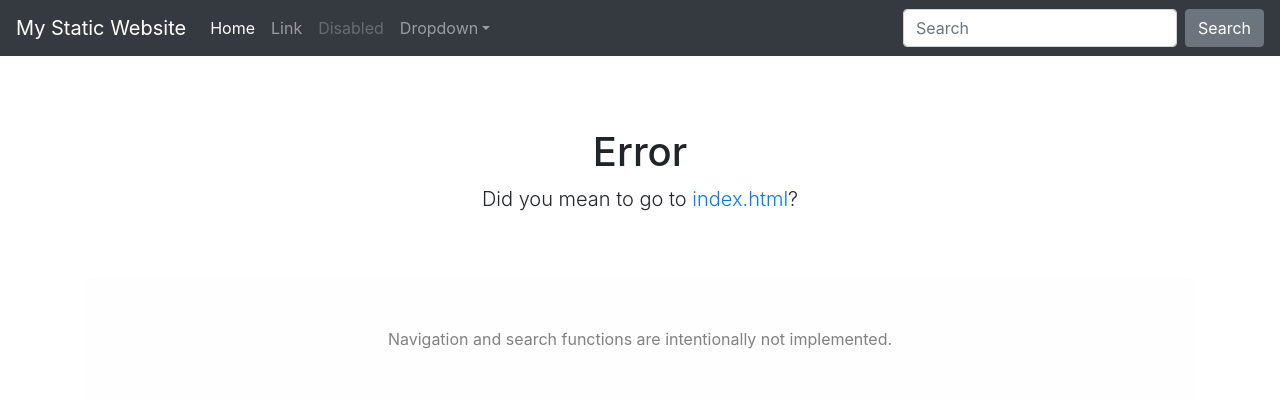
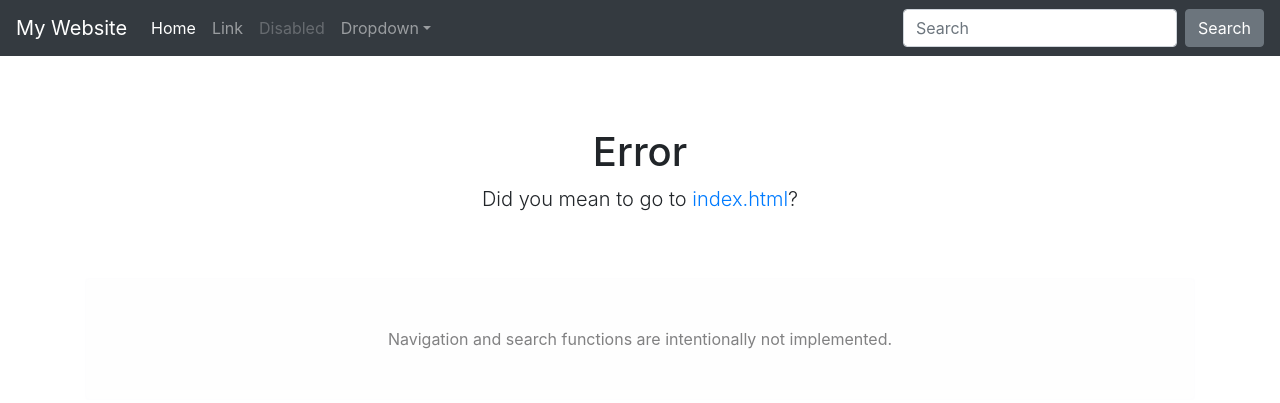
Before and after one commit to dbhogle/MygitRepo, a plain HTML site: page error.html in a window 1280 px wide. Drawn offline with nearby package versions, Linux system fonts and the light colour scheme.

Commit message:
Update error.html

```diff
--- a/error.html
+++ b/error.html
@@ -39,7 +39,7 @@
 
 <body>
   <nav class="navbar navbar-expand-md navbar-dark bg-dark fixed-top">
-    <a class="navbar-brand" href="#">My Static Website</a>
+    <a class="navbar-brand" href="#">My  Website</a>
     <button class="navbar-toggler" type="button" data-toggle="collapse" data-target="#navbarsExampleDefault"
       aria-controls="navbarsExampleDefault" aria-expanded="false" aria-label="Toggle navigation">
       <span class="navbar-toggler-icon"></span>
```
